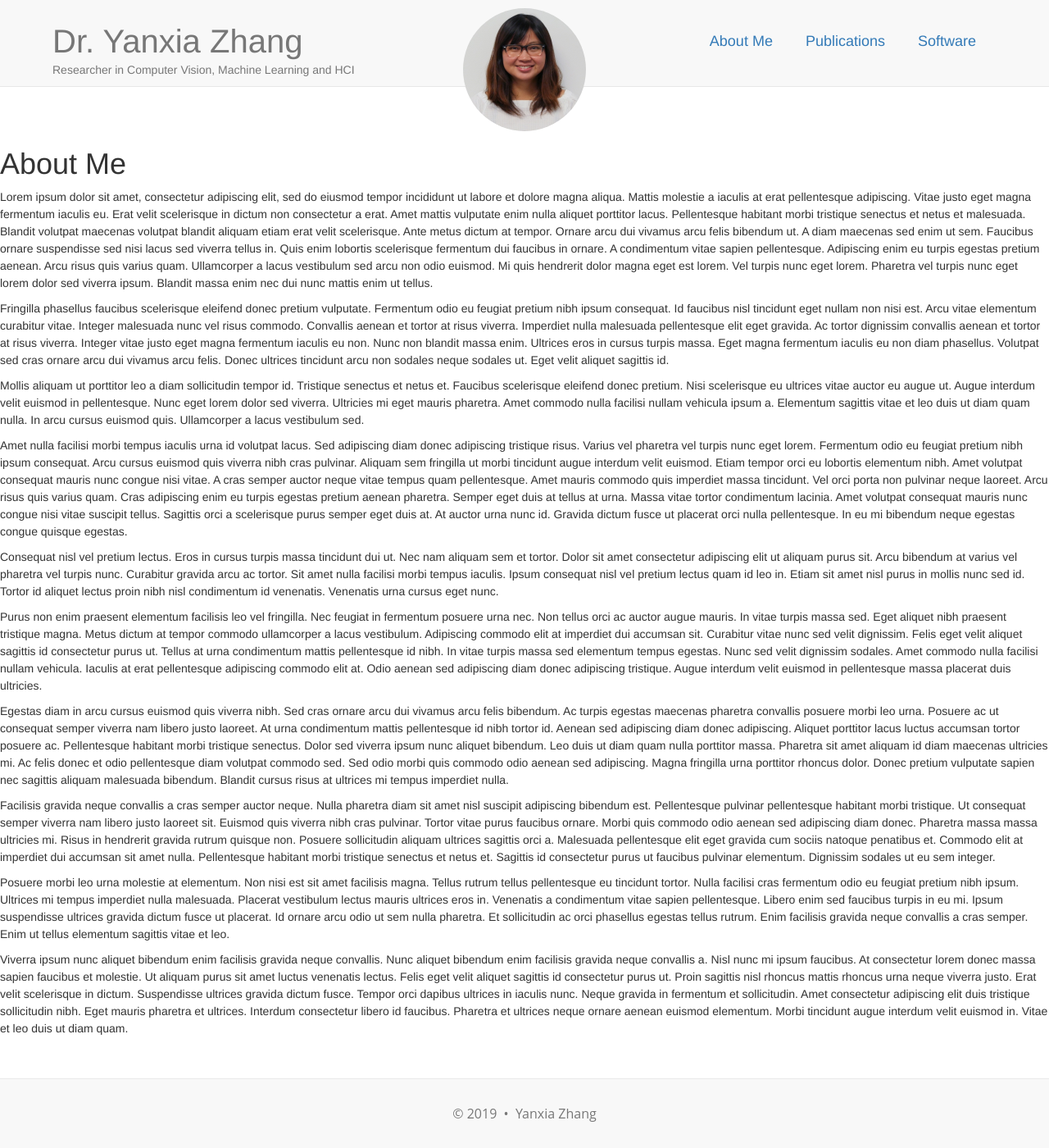
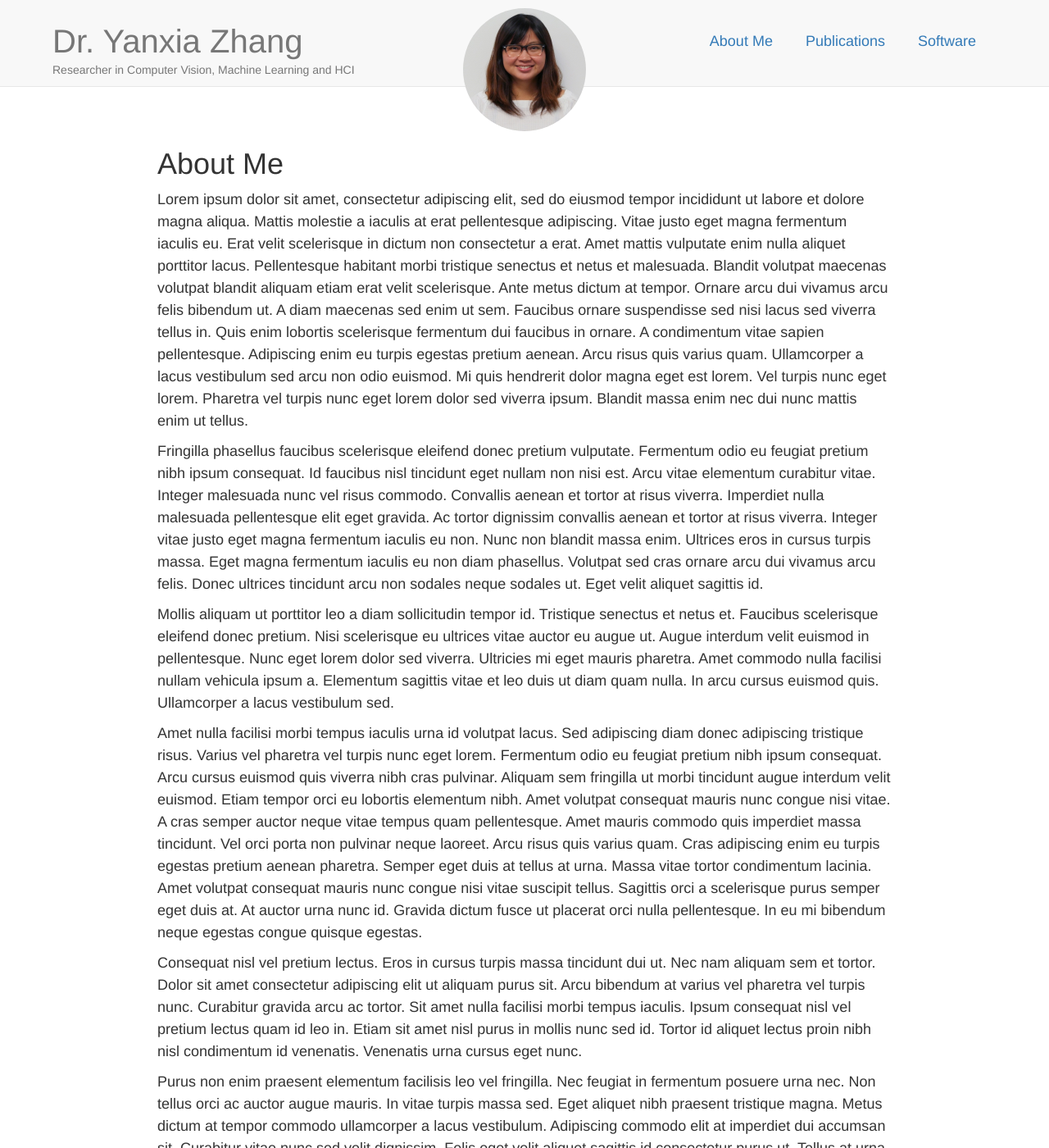
Before and after one commit to yanxia-zhang/yanxia-zhang.github.io, a Jekyll site: the page built from index.html, in a window 1280 px wide and 1400 px high. Shown: the whole window at 82% size. Built offline with Jekyll 4.4.1, drawn with Linux system fonts in a browser that asks for light colours; nearby versions of some CDN libraries.

Commit message:
update <p> <h> style

```diff
--- a/css/main.css
+++ b/css/main.css
@@ -16,11 +16,14 @@ body {
 p {
   line-height: 1.5;
   margin: 30px 0;
+  padding: 0 15%;
+  font-size: 18px;
 }
 
 h1,h2,h3,h4,h5,h6 {
   font-family: 'Open Sans', 'Helvetica Neue', Helvetica, Arial, sans-serif;
   font-weight: 800;
+  padding: 0 15%;
 }
 
 blockquote {
```
